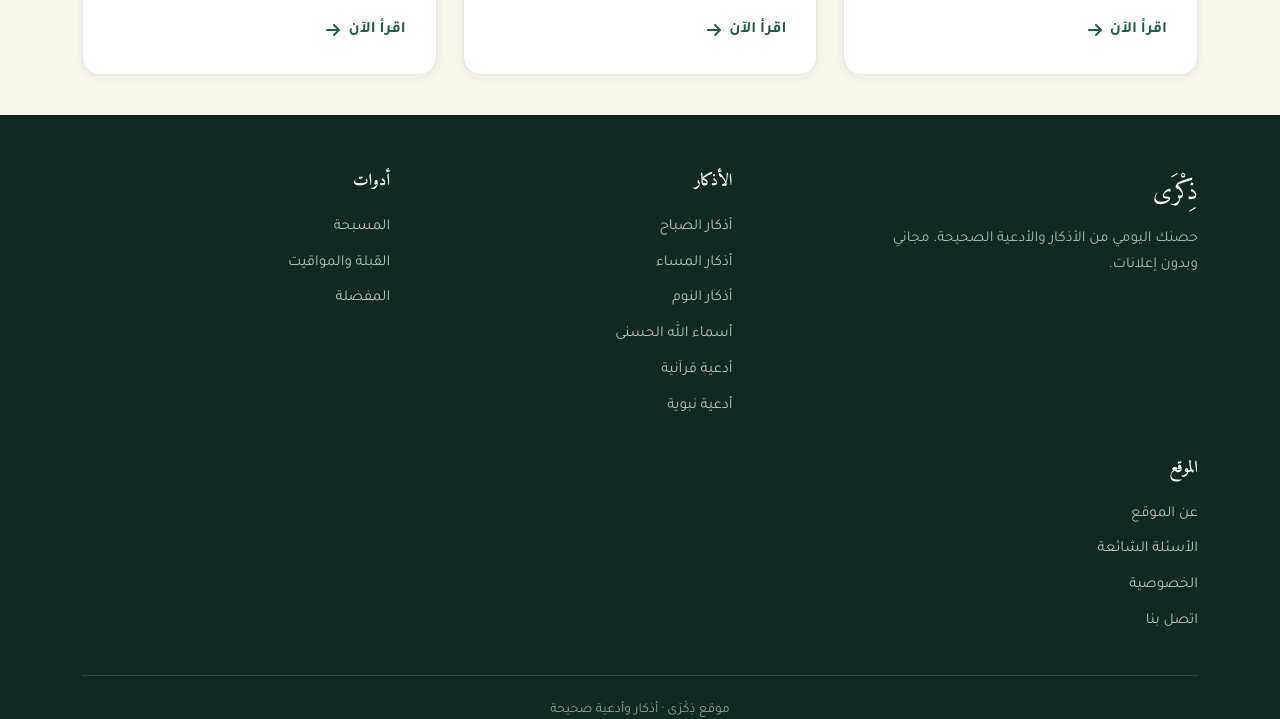
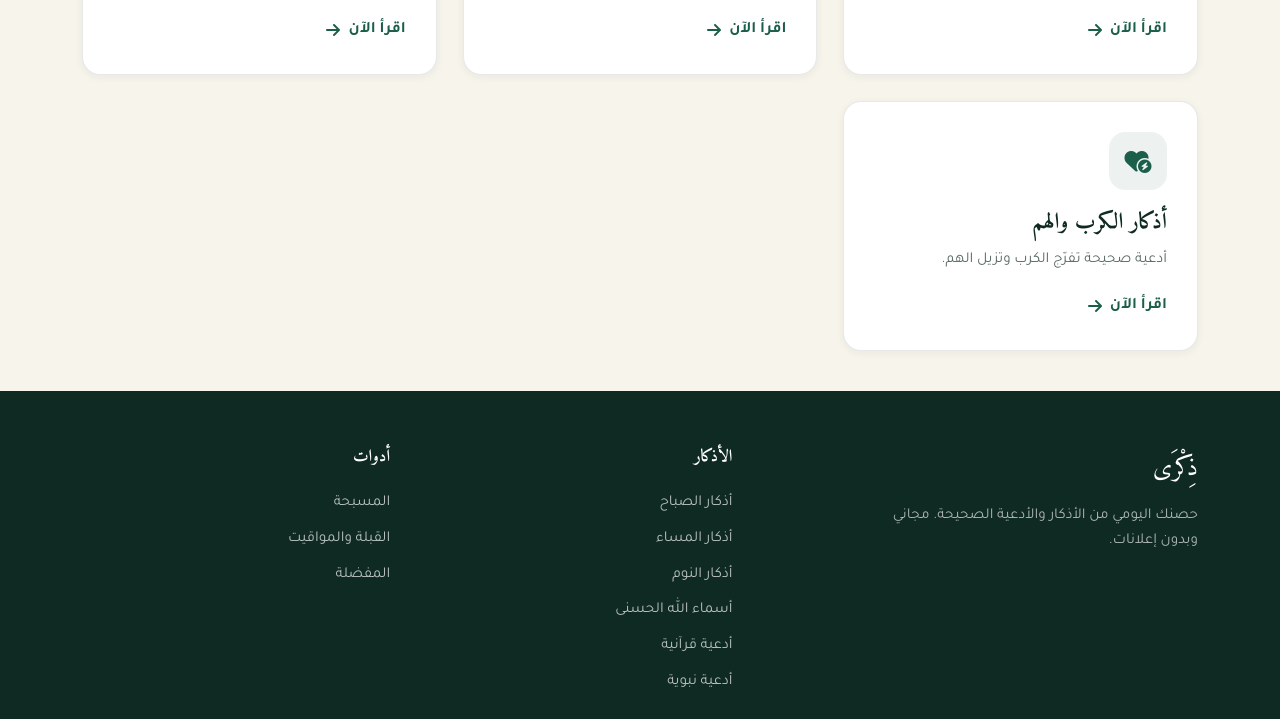
Before and after one commit to mohamed-khairy-5i/dhikra-website, a plain HTML site: page adhkar.html in a window 1280 px wide. Shown: the part 1777-2496 px from the top of the page. Drawn offline with Linux system fonts and the light colour scheme.

Commit message:
Add distress and worry section to adhkar.html

```diff
--- a/adhkar.html
+++ b/adhkar.html
@@ -192,6 +192,12 @@
         <p><span class="lang-ar">استخر ربك في كل أمر يهمّك.</span><span class="lang-en">Seek Allah's guidance in every matter.</span></p>
         <span class="card-link"><span class="lang-ar">اقرأ الآن</span><span class="lang-en">Read now</span> <i class="fas fa-arrow-left"></i></span>
       </a>
+      <a class="card cat-card" href="adhkar-karb.html" data-tags="occasion كرب هم قلق distress anxiety فرج" data-name-ar="أذكار الكرب والهم" data-name-en="Distress & Worry" data-reveal>
+        <div class="cat-top"><span class="cat-icon"><i class="fas fa-heart-circle-bolt"></i></span></div>
+        <h3><span class="lang-ar">أذكار الكرب والهم</span><span class="lang-en">Distress & Worry</span></h3>
+        <p><span class="lang-ar">أدعية صحيحة تفرّج الكرب وتزيل الهم.</span><span class="lang-en">Authentic duas that relieve distress and worry.</span></p>
+        <span class="card-link"><span class="lang-ar">اقرأ الآن</span><span class="lang-en">Read now</span> <i class="fas fa-arrow-left"></i></span>
+      </a>
     </div>
     <div class="no-results" id="no-results"><i class="fas fa-magnifying-glass" style="font-size:2rem;margin-bottom:12px"></i><p><span class="lang-ar">لا توجد نتائج مطابقة</span><span class="lang-en">No matching results</span></p></div>
   </div>
```
